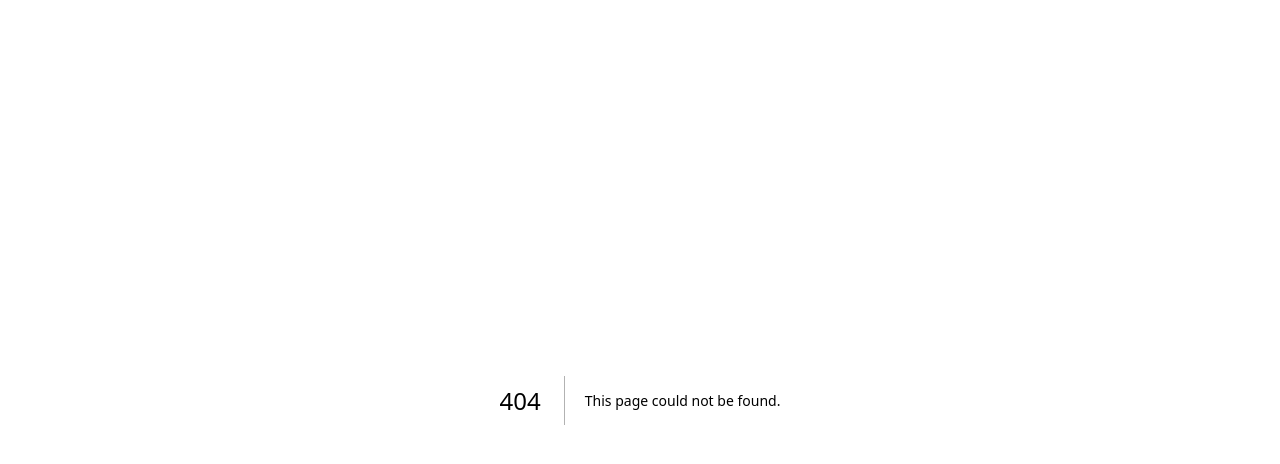
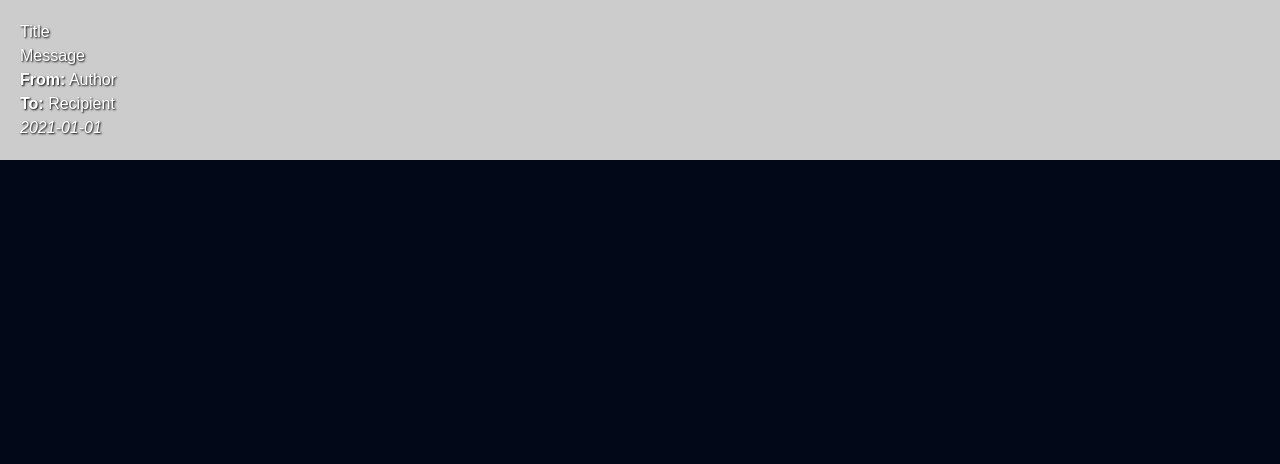
Before and after one commit to avangie/BHL2024, a Next.js app in the folder front/: page /dev/postcard in a window 1280 px wide. Before the commit this address had no page. Shown: the top 464 px of the page. Built offline with nearby package versions, Linux system fonts and the light colour scheme.

Commit message:
added Postcard component

```diff
--- /dev/null
+++ b/front/src/app/dev/page.tsx
@@ -0,0 +1,7 @@
+export default function devRoutes() {
+    return (
+        <>
+            <a href='/dev/postcard'>postcard</a>
+        </>
+    )
+}
--- /dev/null
+++ b/front/src/app/dev/postcard/page.tsx
@@ -0,0 +1,9 @@
+import Postcard from "@/components/postcard/Postcard";
+
+export default function PostcardPage() {
+    return (
+        <div >
+            <Postcard />
+        </div>
+    )
+}
--- /dev/null
+++ b/front/src/components/postcard/Postcard.tsx
@@ -0,0 +1,24 @@
+export default function Postcard() {
+    const author: string = "Author";
+    const recipient: string = "Recipient";
+    const title: string = "Title";
+    const message: string = "Message";
+    const image = "https://placehold.co/800x700";
+    const date: string = "2021-01-01";
+
+    return (
+        <div style={{
+            backgroundImage: `url(${image})`,
+            backgroundSize: 'cover',
+            padding: '20px',
+            color: 'white',
+            textShadow: '1px 1px 2px black'
+        }}>
+            <h1>{title}</h1>
+            <p>{message}</p>
+            <p><strong>From:</strong> {author}</p>
+            <p><strong>To:</strong> {recipient}</p>
+            <p><em>{date}</em></p>
+        </div>
+    )
+}
```
